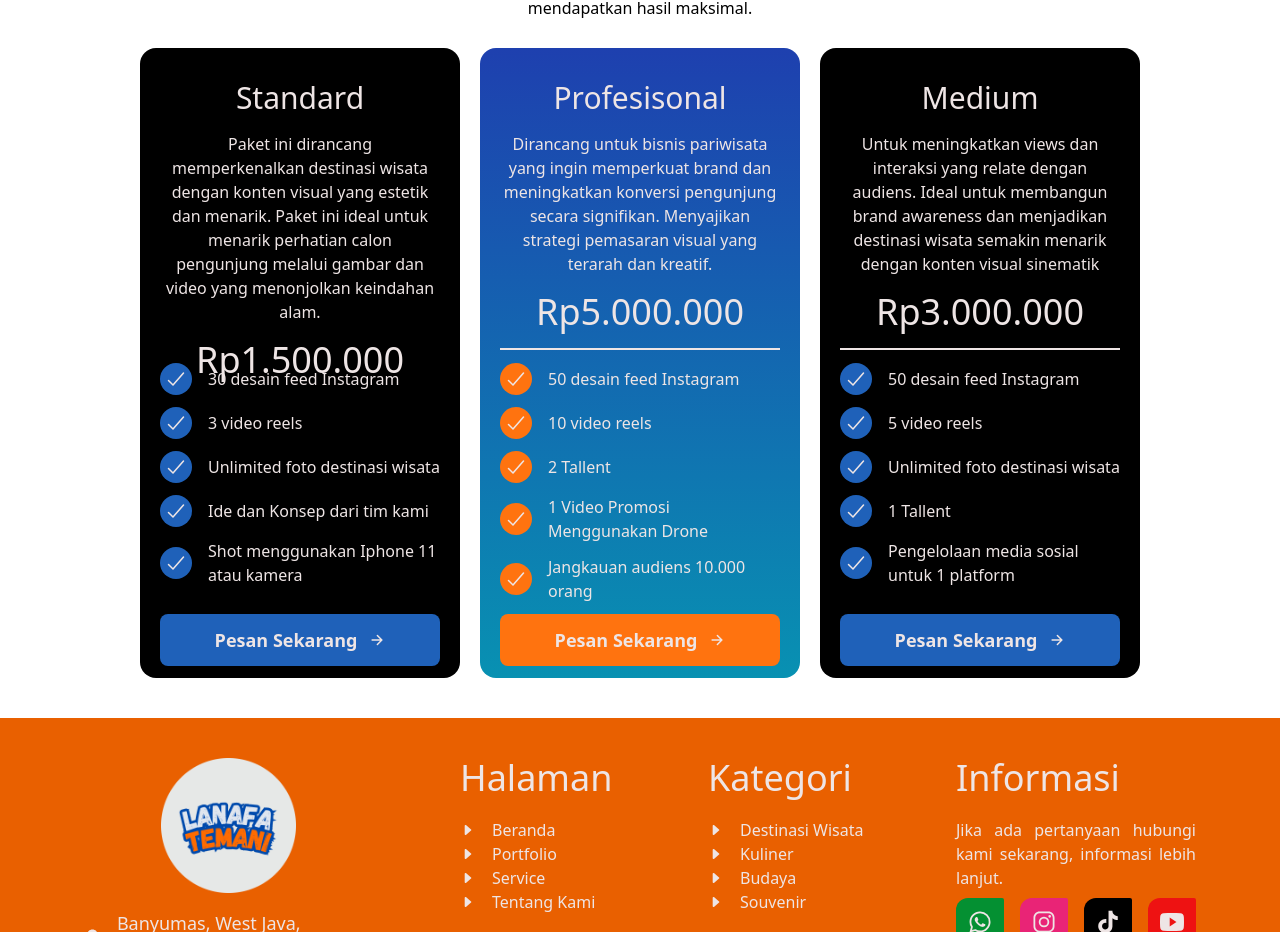
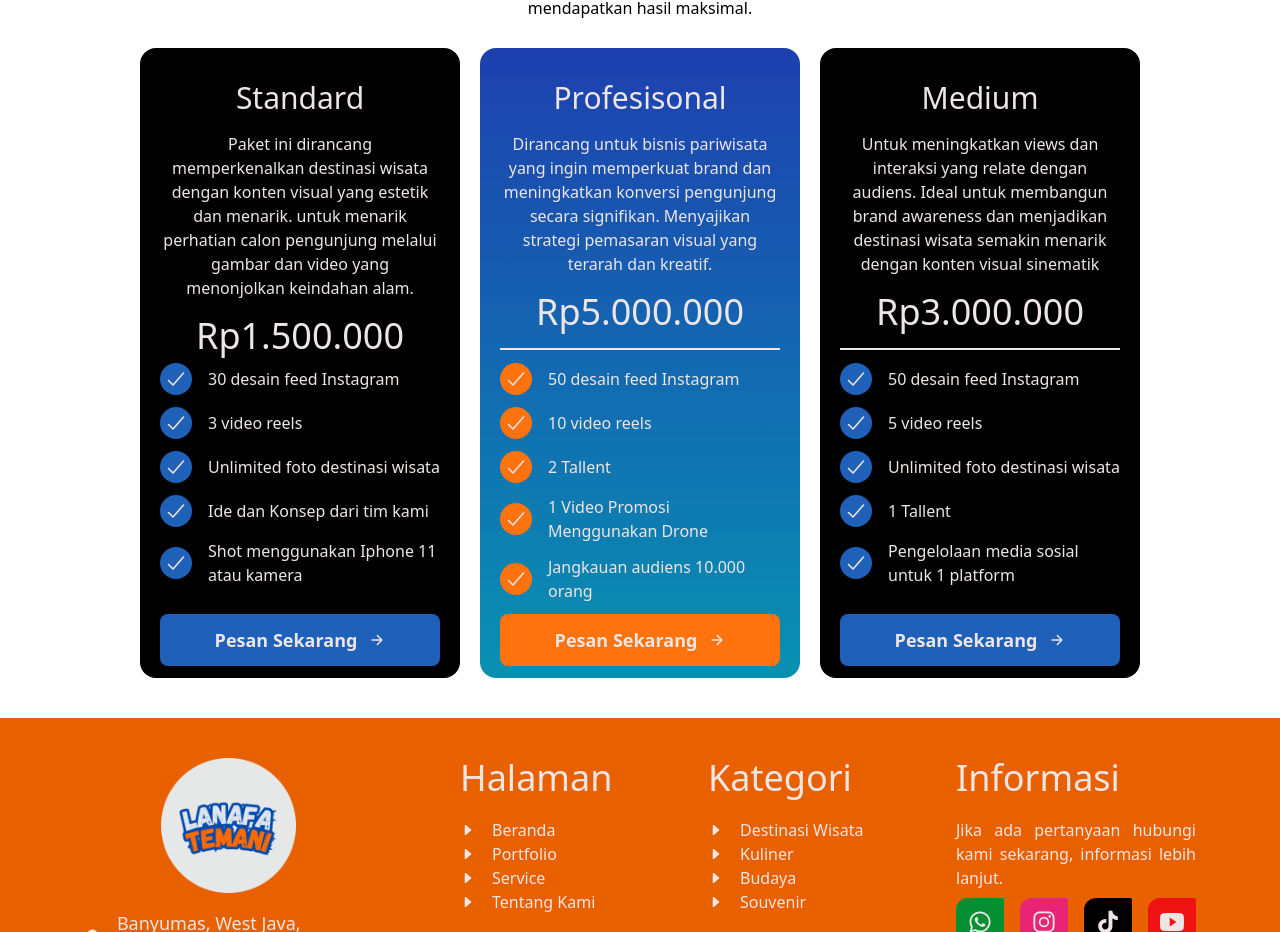
Before and after one commit to LandewankFF/lanafatemani, a React (Create React App) app: page / in a window 1280 px wide. Shown: the part 1770-2702 px from the top of the page. Built offline with nearby package versions, Linux system fonts and the light colour scheme.

Commit message:
Update: Homepage and index.css

```diff
--- a/src/components/Homepage/Homepage.jsx
+++ b/src/components/Homepage/Homepage.jsx
@@ -88,7 +88,7 @@ export const Homepage = () => {
           <Price
             ClassBg="bg-black"
             Title="Standard"
-            Caption="Paket ini dirancang memperkenalkan destinasi wisata dengan konten visual yang estetik dan menarik. Paket ini ideal untuk menarik perhatian calon pengunjung melalui gambar dan video yang menonjolkan keindahan alam."
+            Caption="Paket ini dirancang memperkenalkan destinasi wisata dengan konten visual yang estetik dan menarik. untuk menarik perhatian calon pengunjung melalui gambar dan video yang menonjolkan keindahan alam."
             Price="Rp1.500.000"
             ListCard={PackageStandard}
             bgButton="bg-primary"
--- a/src/index.css
+++ b/src/index.css
@@ -1,4 +1,6 @@
-
 @tailwind base;
 @tailwind components;
 @tailwind utilities;
+body, html {
+    overflow-x: hidden;
+}
```
